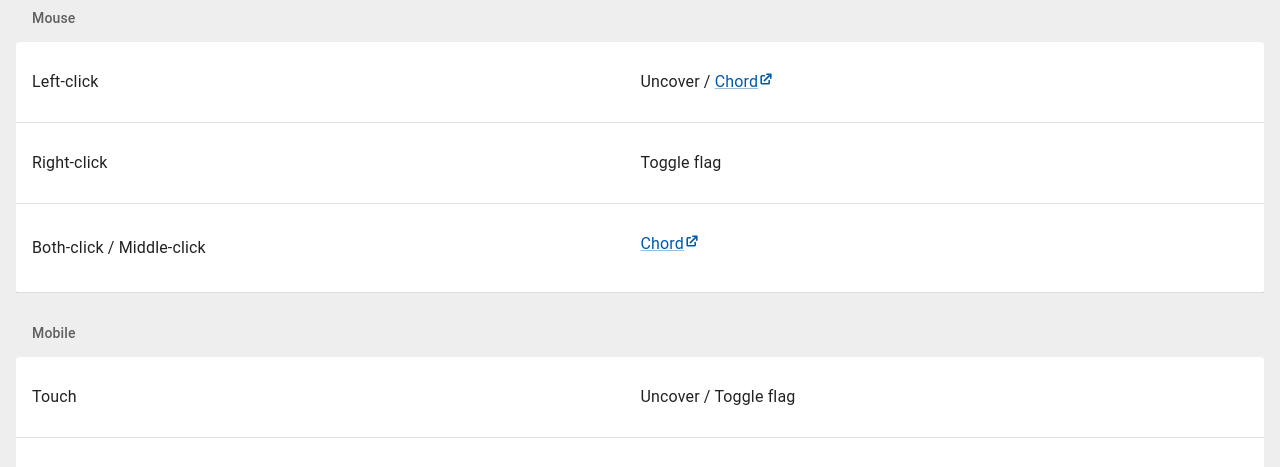
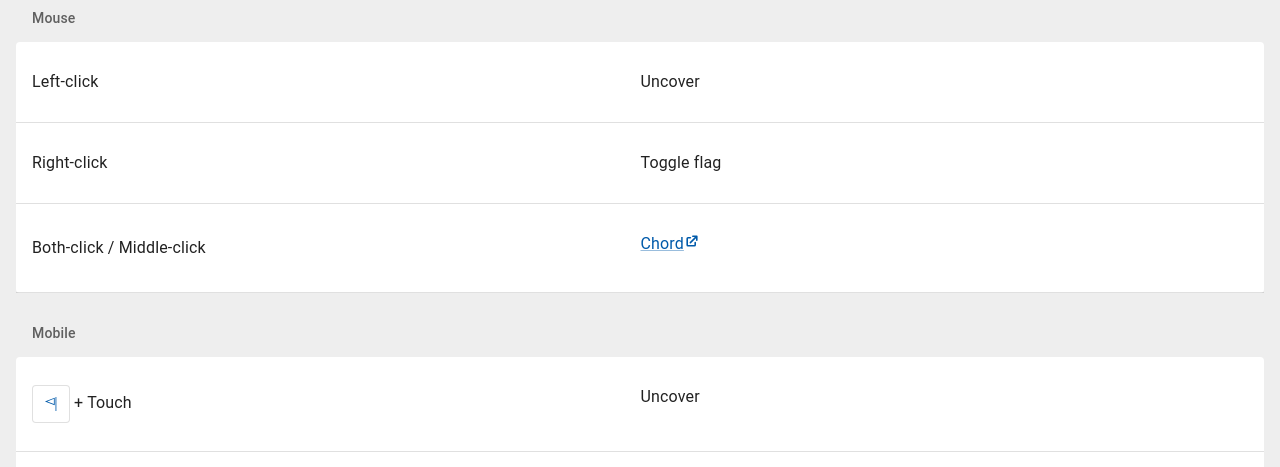
Before and after one commit to samuelko123/minesweeper, a Next.js app: page /how-to-play in a window 1280 px wide. Shown: the part 436-903 px from the top of the page. Built offline with nearby package versions, Linux system fonts and the light colour scheme; no server answers.

Commit message:
update GameControl section

```diff
--- a/src/pages/how-to-play.js
+++ b/src/pages/how-to-play.js
@@ -12,6 +12,7 @@ import { BaseHeader } from '../components/atoms/Header'
 import { BackButton } from '../components/molecules/BackButton'
 import { BaseList } from '../components/atoms/List'
 import { ExternalLink } from '../components/atoms/Links'
+import { FlagButton } from '../components/molecules/FlagButton'
 
 export default function Page() {
 	return (
@@ -46,10 +47,7 @@ export default function Page() {
 						<ListItem>
 							<ListItemText>Left-click</ListItemText>
 							<ListItemText>
-								<Typography component='span'>Uncover / </Typography>
-								<ExternalLink href='http://www.minesweeper.info/wiki/Chord'>
-									Chord
-								</ExternalLink>
+								Uncover
 							</ListItemText>
 						</ListItem>
 						<ListItem>
@@ -69,9 +67,21 @@ export default function Page() {
 					</BaseList>
 					<BaseList title='Mobile'>
 						<ListItem>
-							<ListItemText>Touch</ListItemText>
 							<ListItemText>
-								Uncover / Toggle flag
+								<FlagButton sx={{ cursor: 'default' }} />
+								<Typography component='span'> + Touch</Typography>
+							</ListItemText>
+							<ListItemText>
+								Uncover
+							</ListItemText>
+						</ListItem>
+						<ListItem>
+							<ListItemText>
+								<FlagButton selected={true} sx={{ cursor: 'default' }} />
+								<Typography component='span'> + Touch</Typography>
+							</ListItemText>
+							<ListItemText>
+								Toggle flag
 							</ListItemText>
 						</ListItem>
 						<ListItem>
```
